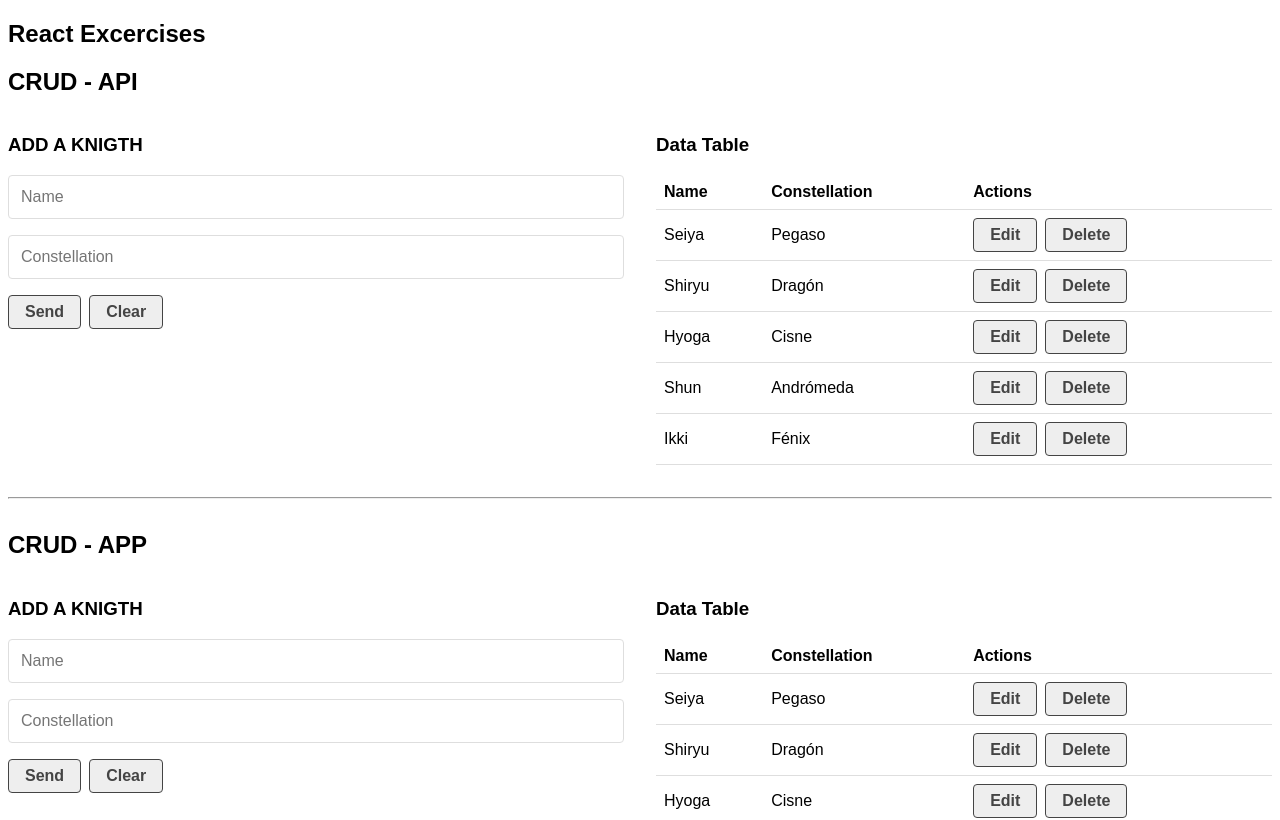
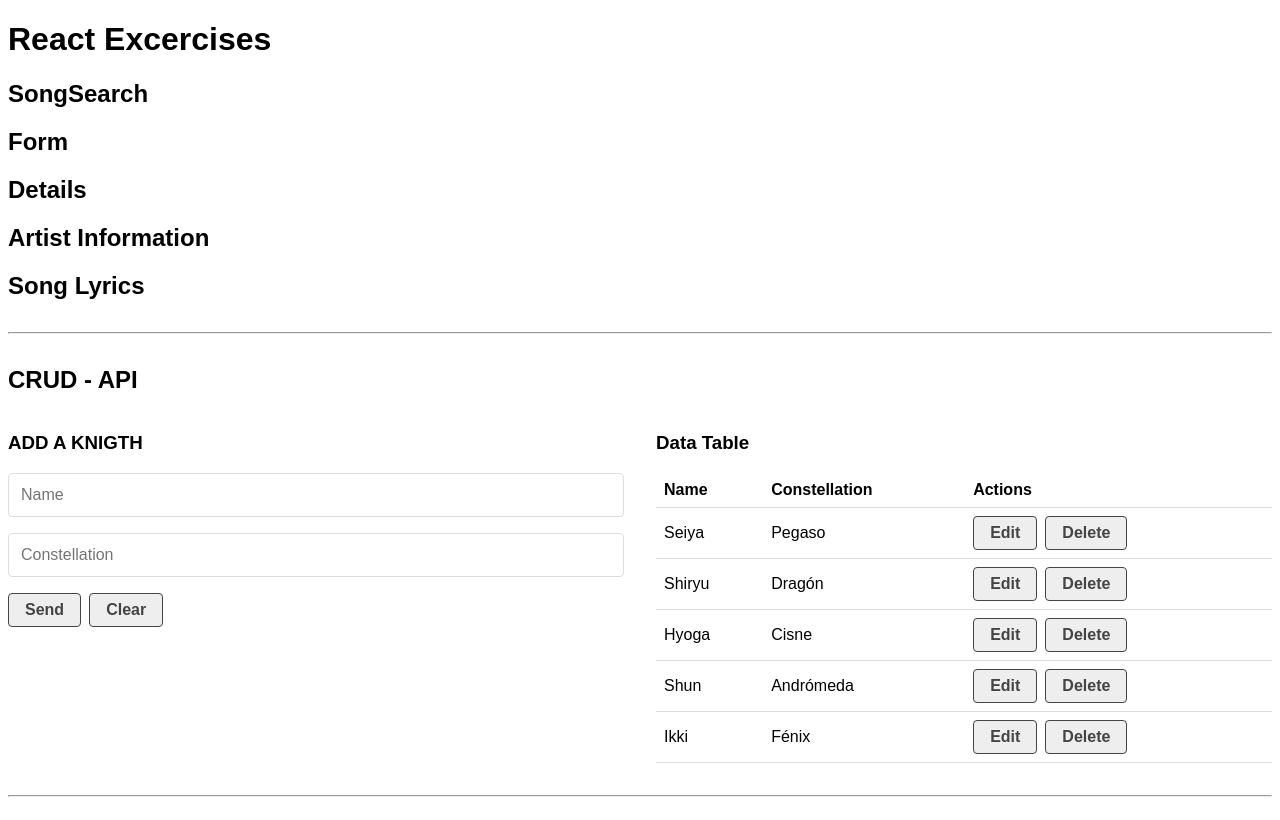
Before and after one commit to 2018030429/react-course-jm, a React (Create React App) app in the folder practicas/: page / in a window 1280 px wide. Shown: the top 820 px of the page. Built offline with nearby package versions, Linux system fonts and the light colour scheme; data requests are answered from the project's data file.

Commit message:
songsearch (1/5)

```diff
--- a/practicas/src/App.js
+++ b/practicas/src/App.js
@@ -2,11 +2,14 @@ import React, { Fragment } from "react";
 
 import CRUDAPP from "./components/CRUD";
 import CrudApi from "./components/CrudApi";
+import SongSearch  from "./components/SongSearch";
 
 function App() {
   return (
     <Fragment>
-      <h2> React Excercises </h2>
+      <h1> React Excercises </h1>
+      <SongSearch/>
+      <hr/>
       <CrudApi/>
       <hr/>
       <CRUDAPP/>
--- /dev/null
+++ b/practicas/src/components/SongArtist.js
@@ -0,0 +1,11 @@
+import React from 'react'
+
+const SongArtist = () => {
+  return (
+    <div>
+      <h2> Artist Information </h2>
+    </div>
+  )
+}
+
+export default SongArtist
--- /dev/null
+++ b/practicas/src/components/SongDetails.js
@@ -0,0 +1,16 @@
+import React from 'react'
+
+import SongArtist from "./SongArtist";
+import SongLyrics from './SongLyrics';
+
+const SongDetails = ({ search, lyric, bio }) => {
+  return (
+    <div>
+      <h2> Details </h2>
+      <SongArtist/>
+      <SongLyrics/>
+    </div>
+  )
+}
+
+export default SongDetails
--- /dev/null
+++ b/practicas/src/components/SongForm.js
@@ -0,0 +1,11 @@
+import React from 'react'
+
+const SongForm = ({ handleSearch }) => {
+  return (
+    <div>
+      <h2> Form </h2>
+    </div>
+  )
+}
+
+export default SongForm
--- /dev/null
+++ b/practicas/src/components/SongLyrics.js
@@ -0,0 +1,11 @@
+import React from 'react'
+
+const SongLyrics = () => {
+  return (
+    <div>
+      <h2> Song Lyrics </h2>
+    </div>
+  )
+}
+
+export default SongLyrics
--- /dev/null
+++ b/practicas/src/components/SongSearch.js
@@ -0,0 +1,28 @@
+import React, { useState } from 'react'
+
+import Loader from './Loader';
+import SongDetails from './SongDetails';
+import SongForm from './SongForm';
+
+const SongSearch = () => {
+
+  const [search, setSearch] = useState(null);
+  const [lyric, setLyric] = useState(null);
+  const [biography, setBiography] = useState(null);
+  const [loading, setLoading] = useState(false);
+
+  const handleSearch = (data) => {
+    console.log(data);
+  }
+
+  return (
+    <div>
+      <h2> SongSearch </h2>
+      { loading && <Loader/> }
+      <SongForm handleSearch={ handleSearch }/>
+      <SongDetails search={ search } lyric={ lyric } bio={ biography }/>
+    </div>
+  )
+}
+
+export default SongSearch;
```
